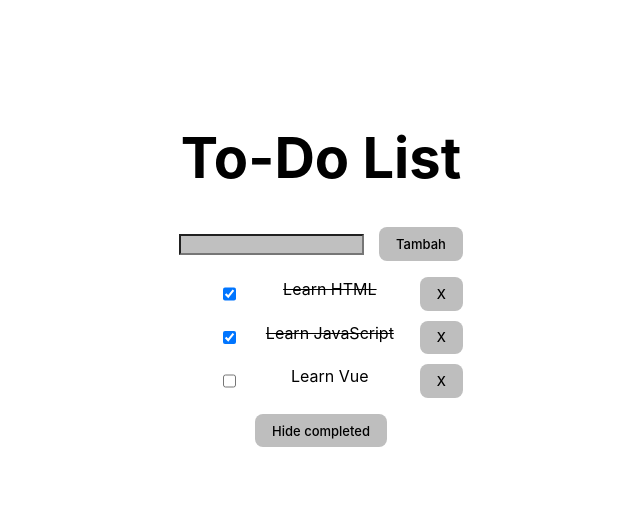
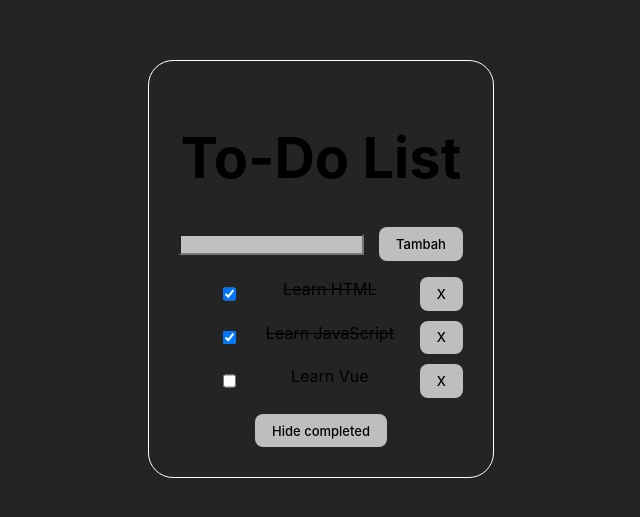
Before and after one commit to MiftahNalar/28-pbk-uts-213510528, a Vue app: page / in a window 1280 px wide. Shown: the part 131-648 px from the top of the page, without its empty margins (319-959 px from the left). Built offline with nearby package versions, Linux system fonts and the light colour scheme.

Commit message:
Update style.css

```diff
--- a/src/style.css
+++ b/src/style.css
@@ -5,7 +5,7 @@
 
   color-scheme: light;
   color: black;
-  background-color: #ffffff;
+  background-color: #242424;
 
   font-synthesis: none;
   text-rendering: optimizeLegibility;
```
